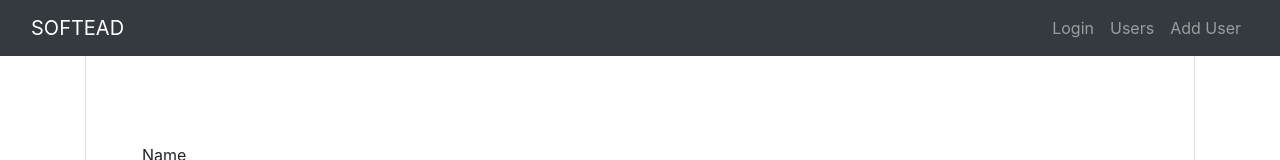
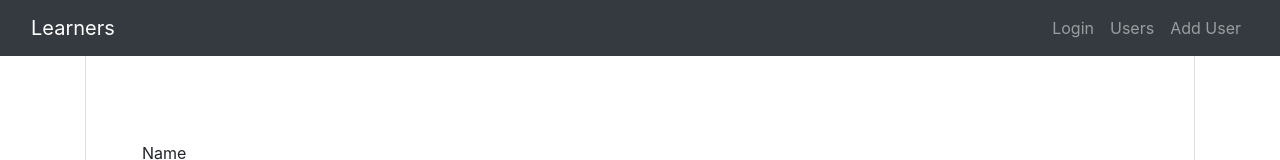
Before and after one commit to mdsaj/LP-SpringAngularFrontend, an Angular app in the folder angularclient/: page /adduser in a window 1280 px wide. Shown: the top 160 px of the page. Built offline with nearby package versions, Linux system fonts and the light colour scheme.

Commit message:
Changed name

```diff
--- a/angularclient/src/app/header/header.component.html
+++ b/angularclient/src/app/header/header.component.html
@@ -1,6 +1,6 @@
 <nav class="navbar navbar-expand-sm navbar-dark bg-dark fixed-top">
   <div class="container-fluid">
-    <a href="#" class="navbar-brand">SOFTEAD</a>
+    <a href="#" class="navbar-brand">Learners</a>
     <div class="collapse navbar-collapse">
       <ul class="navbar-nav ml-auto">
         <li><a routerLink="/" class="nav-link">Login</a></li>
--- a/angularclient/src/app/login/login.component.html
+++ b/angularclient/src/app/login/login.component.html
@@ -13,7 +13,7 @@
         </div>
         <div class="form-group">
             <button class="btn btn-primary" (click) = "onSubmit()">Login</button>
-            <a routerLink="/register" class="btn btn-link">Register</a>
+            <a routerLink="/adduser" class="btn btn-link">Register</a>
         </div>
     </form>
   </div>
--- a/angularclient/src/app/user-form/user-form.component.html
+++ b/angularclient/src/app/user-form/user-form.component.html
@@ -1,4 +1,4 @@
-<div style="margin-top: 50px;" class="container">
+<div class="container">
   <div class="card my-5">
       <div class="card-body">
         <form (ngSubmit)="onSubmit()" #userForm="ngForm">
```
